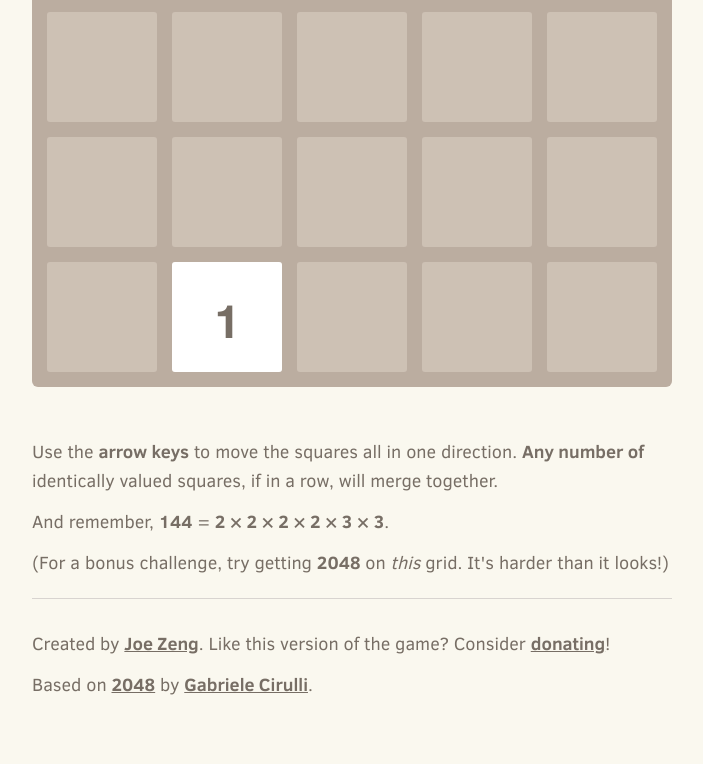
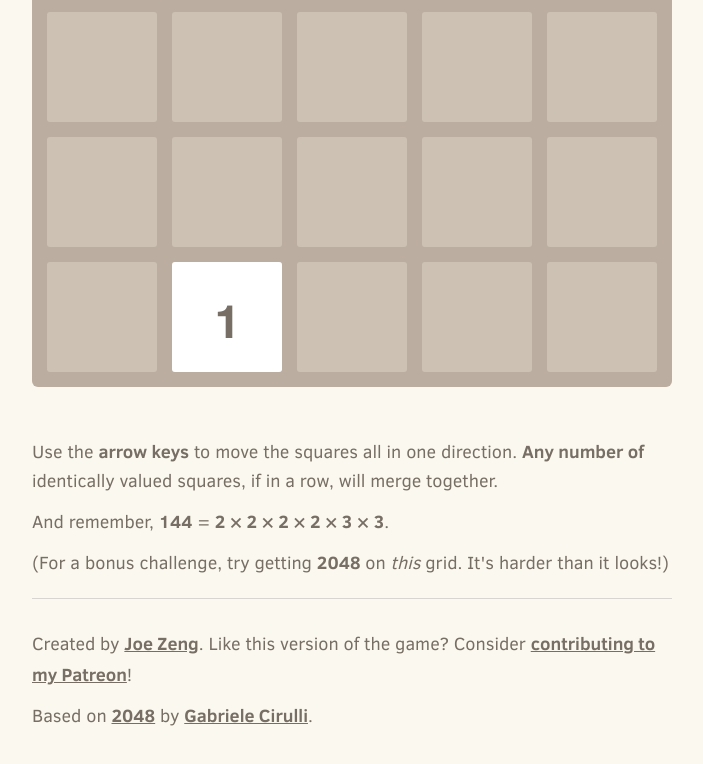
Before and after one commit to joezeng/144, a plain HTML site: page index.html in a window 1280 px wide. Shown: the part 516-1280 px from the top of the page, without its empty margins (288-991 px from the left). Drawn offline with Linux system fonts and the light colour scheme.

Commit message:
Changed the donate link to a Patreon link.

```diff
--- a/index.html
+++ b/index.html
@@ -79,7 +79,7 @@
 		<p>And remember, <b>144</b> = <b>2 &times; 2 &times; 2 &times; 2 &times; 3 &times; 3</b>.</p>
 		<p>(For a bonus challenge, try getting <b>2048</b> on <i>this</i> grid. It's harder than it looks!)</p>
 		<hr>
-		<p>Created by <a href="http://joezeng.com/">Joe Zeng</a>. Like this version of the game? Consider <a href="http://donate.joezeng.com/">donating</a>!</p>
+		<p>Created by <a href="http://joezeng.com/">Joe Zeng</a>. Like this version of the game? Consider <a href="http://patren.com/joezeng">contributing to my Patreon</a>!</p>
 		<p>Based on <a href="http://gabrielecirulli.github.io/2048/" target="_blank">2048</a> by <a href="http://gabrielecirulli.com" target="_blank">Gabriele Cirulli</a>.</a></p>
 	</div>
 
```
